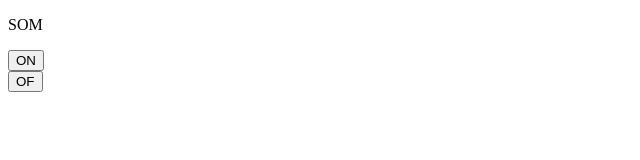
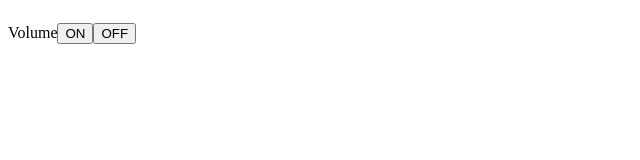
Before and after one commit to cmoraes798/4-a-0-Brasileir-o-, a plain HTML site: page html/configs.html in a window 1280 px wide. Shown: the whole page, without its empty margins (0-640 px from the left). Drawn offline with Linux system fonts and the light colour scheme.

Commit message:
div, ajeitado config

```diff
--- a/css/configs.css
+++ b/css/configs.css
@@ -1,4 +1,4 @@
-.SOM{
+.volume{
     display: flex;
     align-items: center;
 
--- a/html/configs.html
+++ b/html/configs.html
@@ -8,9 +8,12 @@
 </head>
 <body>
     <!-- volume on/off -->
-    <p class="SOM">SOM</p>
-    <button class="SOM" type="button">ON</button>
-    <button class="SOM" type="button">OF</button>
+     <div class="volume">
+        <p >Volume</p>
+        <button  type="button">ON</button>
+        <button  type="button">OFF</button>
+    <div>
+
 
 
 </body>
```
